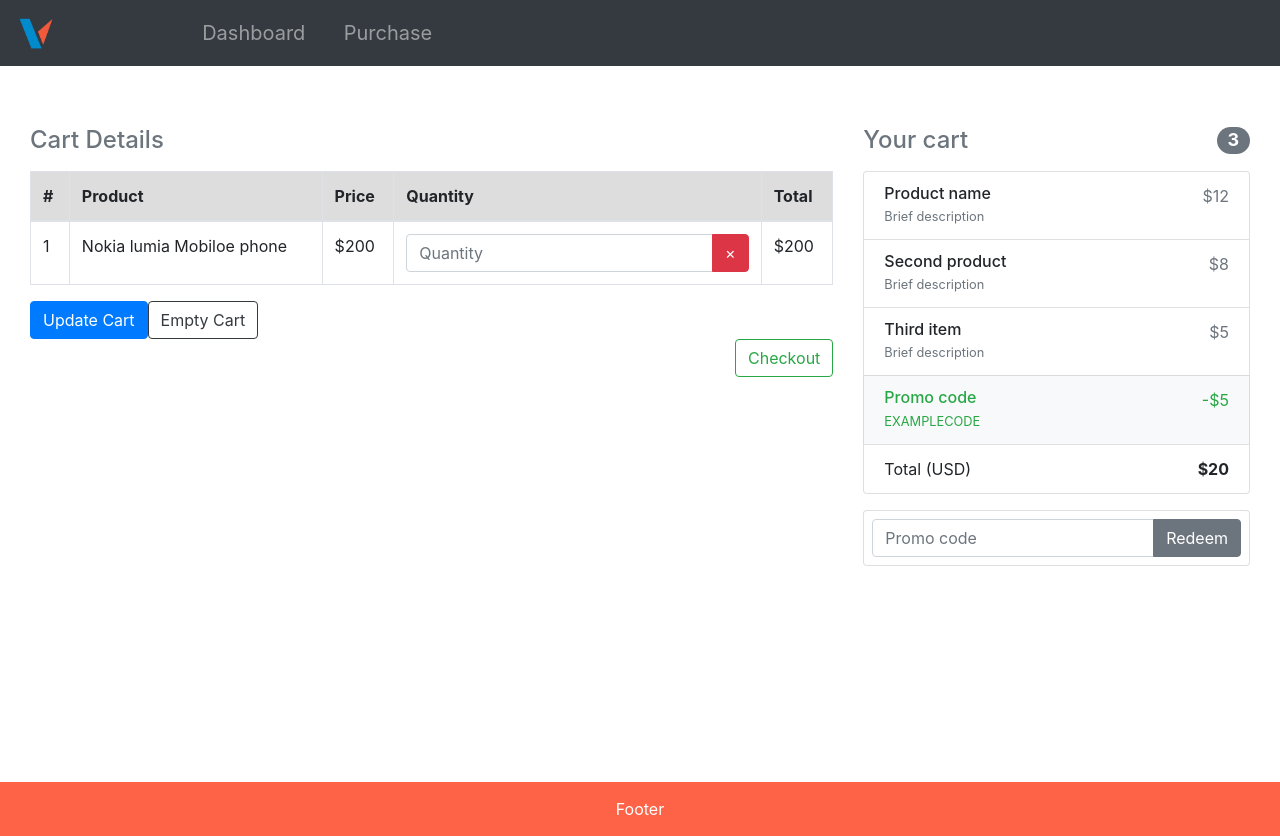
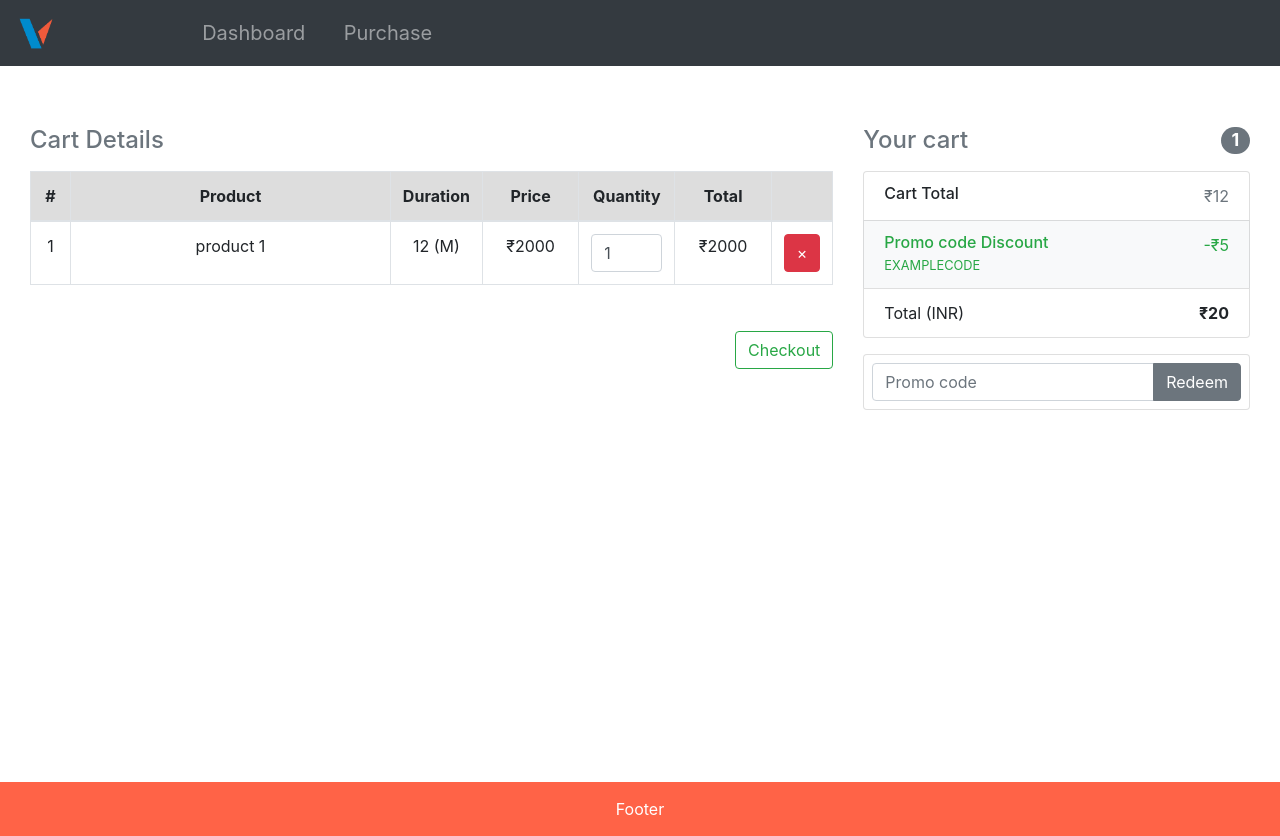
Before and after one commit to coljadu/VisionUI, an Angular app: page /cart in a window 1280 px wide. Built offline with nearby package versions, Linux system fonts and the light colour scheme; sample sign-in values are in the browser's storage.

Commit message:
cart design

```diff
--- a/src/app/app.module.ts
+++ b/src/app/app.module.ts
@@ -12,7 +12,9 @@ import { FooterComponent } from './footer/footer.component';
 import { CartComponent } from './cart/cart.component';
 import { PlansComponent } from './plans/plans.component';
 import { PurchaseComponent } from './purchase/purchase.component';
-import {AuthService} from './core/services/auth.service'
+import {AuthService} from './core/services/auth.service';
+import {AuthGuardService} from './auth-guard.service';
+
 
 const appRoutes: Routes = [
   {
@@ -29,7 +31,8 @@ const appRoutes: Routes = [
   },
   {
     path: 'cart',
-    component: CartComponent
+    component: CartComponent,
+    canActivate: [AuthGuardService],
   },
   {
     path: 'plans',
@@ -67,7 +70,7 @@ const appRoutes: Routes = [
       { enableTracing: true } // <-- debugging purposes only
     )
   ],
-  providers: [AuthService],
+  providers: [AuthService, AuthGuardService],
   bootstrap: [AppComponent]
 })
 export class AppModule { }
--- /dev/null
+++ b/src/app/auth-guard.service.ts
@@ -0,0 +1,18 @@
+import { Injectable } from '@angular/core';
+import {CanActivate} from '@angular/router';
+import { Router } from '@angular/router';
+import {AuthService} from './core/services/auth.service';
+
+@Injectable()
+export class AuthGuardService implements CanActivate {
+
+  constructor(private router: Router, private authService: AuthService) { }
+
+  canActivate() {
+    console.log('auth guard called');
+    var user = localStorage.getItem('user');
+    if(!user) this.router.navigate(['/login']);
+    return user ? true : false;
+  }
+
+}
--- a/src/app/cart/cart.component.css
+++ b/src/app/cart/cart.component.css
@@ -9,4 +9,37 @@
 }
 .cart-table thead{
     background-color: #ddd;
+
 }
+.cart-table {
+    text-align: center;
+}
+.empty-cart {
+    border: 1px solid #ccc;
+    padding: 20px;
+    margin: 20px;
+}
+.margin-top-30 {
+    margin-top: 30px;
+}
+
+.table-col-price {
+    max-width: 12%;
+    width: 12%;
+}
+.table-col-number {
+    max-width: 5%;
+    width: 5%;
+}
+.table-col-edit {
+    max-width: 7%;
+    width: 7%;
+}
+.table-col-qnt {
+    max-width: 12%;
+    width: 12%;
+}
+.table-col-info {
+    max-width: 315px;
+    word-wrap: break-word;
+}
--- a/src/app/cart/cart.component.html
+++ b/src/app/cart/cart.component.html
@@ -4,79 +4,68 @@
             <h4 class="d-flex justify-content-between align-items-center mb-3">
                 <span class="text-muted">Cart Details</span>
               </h4>
-            <table class="table table-bordered cart-table">
+            <div class='empty-cart' [hidden]='cartDetails.length'>
+              <h6>Your Shopping Cart is empty</h6>
+            </div>
+            <table class="table table-bordered cart-table" [hidden]='!cartDetails.length'>
               <thead>
                 <tr>
-                  <th>#</th>
-                  <th>Product</th>
-                  <th>Price</th>
-                  <th>Quantity</th>
-                  <th>Total</th>
+                  <th class='table-col-number'>#</th>
+                  <th class='table-col-info'>Product</th>
+                  <th class='table-col-edit'>Duration</th>
+                  <th class='table-col-price'>Price</th>
+                  <th class='table-col-qnt'>Quantity</th>
+                  <th class='table-col-price'>Total</th>
+                  <th class='table-col-edit'></th>
                 </tr>
               </thead>
               <tbody>
-                <tr>
-                  <td>1</td>
-                  <td>Nokia lumia Mobiloe phone</td>
-                  <td>$200</td>
-                  <td>
+                <tr *ngFor='let cartItem of cartDetails; let i = index'>
+                  <td class='table-col-number'>{{i+1}}</td>
+                  <td class='table-col-info'>{{cartItem.description}}</td>
+                  <td class='table-col-edit'>{{cartItem.duration}} (M)</td>
+                  <td class='table-col-price'>&#8377;{{cartItem.price}}</td>
+                  <td class='table-col-qnt'>
                     <div class="input-group">
-                        <input type="text" class="form-control" placeholder="Quantity" aria-label="Quantity" aria-describedby="basic-addon2">
-                        <div class="input-group-append">
-                          <button class="btn btn-danger" type="button">&times;</button>
-                        </div>
+                        <input type="number" class="form-control" placeholder="Quantity" aria-label="Quantity" aria-describedby="basic-addon2" [(ngModel)]='cartItem.quntity'>
                       </div>
                   </td>
-                  <td>$200</td>
+                  <td class='table-col-price'>&#8377;{{cartItem.price*cartItem.quntity}}</td>
+                  <td class='table-col-edit'>
+                    <button class="btn btn-danger" type="button">&times;</button>
+                  </td>
                 </tr>
               </tbody>
             </table>
-            <button type="button" class="btn btn-primary">Update Cart</button>
-            <button type="button" class="btn btn-outline-dark">Empty Cart</button>
             <div class="col=md-12">
-              <div class="float-right">
+              <div class="float-right margin-top-30">
                 <button type="button" class="btn btn-outline-success">Checkout</button>
               </div>
             </div>
           </div>
-          <div class="col-md-4 col-xs-12 col-sm-4 col-lg-4">
+        <div class="col-md-4 col-xs-12 col-sm-4 col-lg-4">
 
                   <h4 class="d-flex justify-content-between align-items-center mb-3">
                     <span class="text-muted">Your cart</span>
-                    <span class="badge badge-secondary badge-pill">3</span>
+                    <span class="badge badge-secondary badge-pill">{{cartDetails.length}}</span>
                   </h4>
                   <ul class="list-group mb-3">
                     <li class="list-group-item d-flex justify-content-between lh-condensed">
                       <div>
-                        <h6 class="my-0">Product name</h6>
-                        <small class="text-muted">Brief description</small>
+                        <h6 class="my-0">Cart Total</h6>
                       </div>
-                      <span class="text-muted">$12</span>
-                    </li>
-                    <li class="list-group-item d-flex justify-content-between lh-condensed">
-                      <div>
-                        <h6 class="my-0">Second product</h6>
-                        <small class="text-muted">Brief description</small>
-                      </div>
-                      <span class="text-muted">$8</span>
-                    </li>
-                    <li class="list-group-item d-flex justify-content-between lh-condensed">
-                      <div>
-                        <h6 class="my-0">Third item</h6>
-                        <small class="text-muted">Brief description</small>
-                      </div>
-                      <span class="text-muted">$5</span>
+                      <span class="text-muted">&#8377;12</span>
                     </li>
                     <li class="list-group-item d-flex justify-content-between bg-light">
                       <div class="text-success">
-                        <h6 class="my-0">Promo code</h6>
+                        <h6 class="my-0">Promo code Discount</h6>
                         <small>EXAMPLECODE</small>
                       </div>
-                      <span class="text-success">-$5</span>
+                      <span class="text-success">-&#8377;5</span>
                     </li>
                     <li class="list-group-item d-flex justify-content-between">
-                      <span>Total (USD)</span>
-                      <strong>$20</strong>
+                      <span>Total (INR)</span>
+                      <strong>&#8377;20</strong>
                     </li>
                   </ul>
 
@@ -88,7 +77,7 @@
                       </div>
                     </div>
                   </form>
-                </div>
+          </div>
 
     </div>
 
--- a/src/app/cart/cart.component.ts
+++ b/src/app/cart/cart.component.ts
@@ -1,4 +1,7 @@
 import { Component, OnInit } from '@angular/core';
+import { HttpClient } from '@angular/common/http';
+import { environment } from '../../environments/environment';
+import { Router } from '@angular/router';
 
 @Component({
   selector: 'app-cart',
@@ -7,9 +10,31 @@ import { Component, OnInit } from '@angular/core';
 })
 export class CartComponent implements OnInit {
 
-  constructor() { }
+  //cartDetails = [];
+  cartDetails = [{
+    'description' : "product 1",
+    'price' : 2000,
+    'quntity' : 1,
+    'duration' : 12
+
+  }]
+
+  constructor(private http: HttpClient, private router: Router) { }
 
   ngOnInit() {
+    //this.getCartInfo();
   }
 
+  getCartInfo() {
+    this.http.get(environment.api_url+'cartUrl')
+    .subscribe(res => {
+      this.cartDetails = res;
+    },
+    (err) => {
+      console.log(err);
+    })
+  }
+  editCartInfo() {
+
+  }
 }
--- a/src/app/purchase/purchase.component.ts
+++ b/src/app/purchase/purchase.component.ts
@@ -43,6 +43,7 @@ export class PurchaseComponent implements OnInit {
     this.http.post(environment.api_url+'/customers/initiateOrder',puchasedData,config)
       .subscribe(res => {
         console.log(res);
+        this.router.navigate(['/cart']);
       }, (err) => {
         console.log(err);
       })
```
Also changed, not shown: 1 other file (tests, documents, lock files or other folders).
